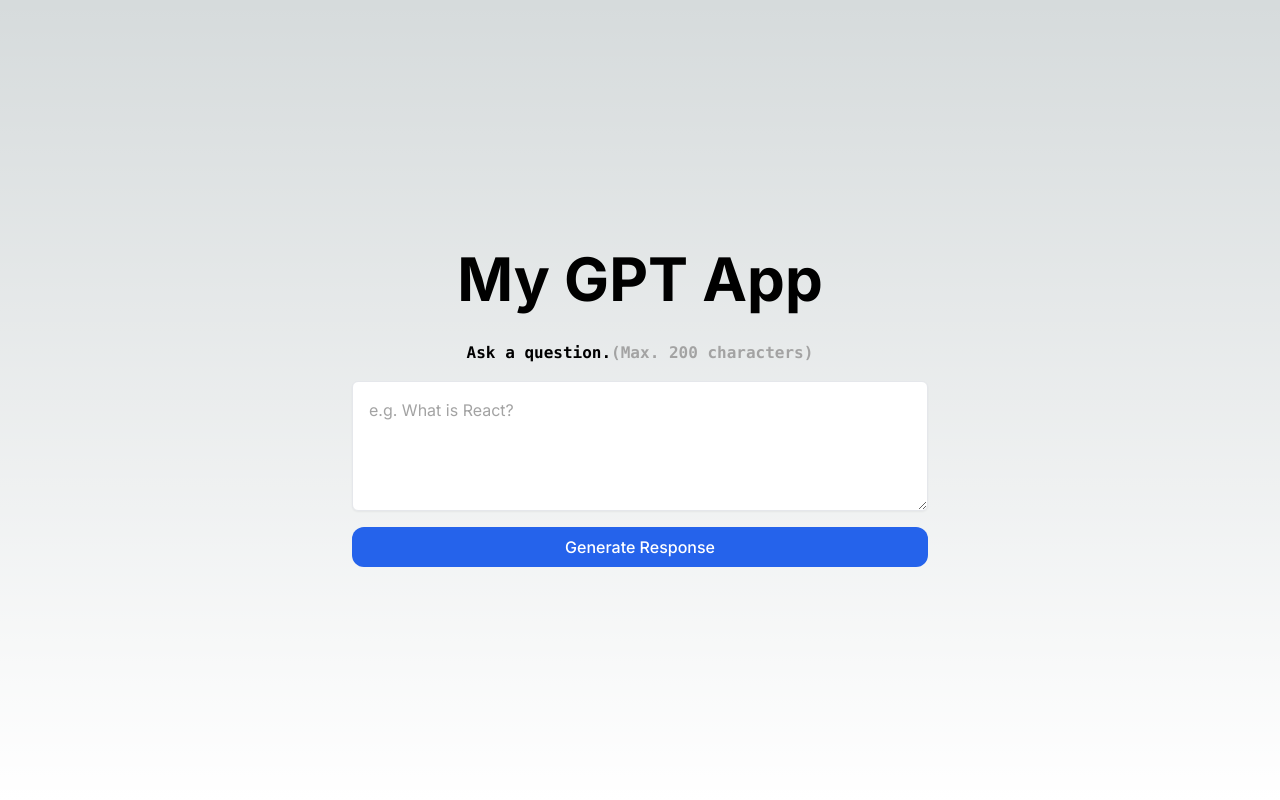
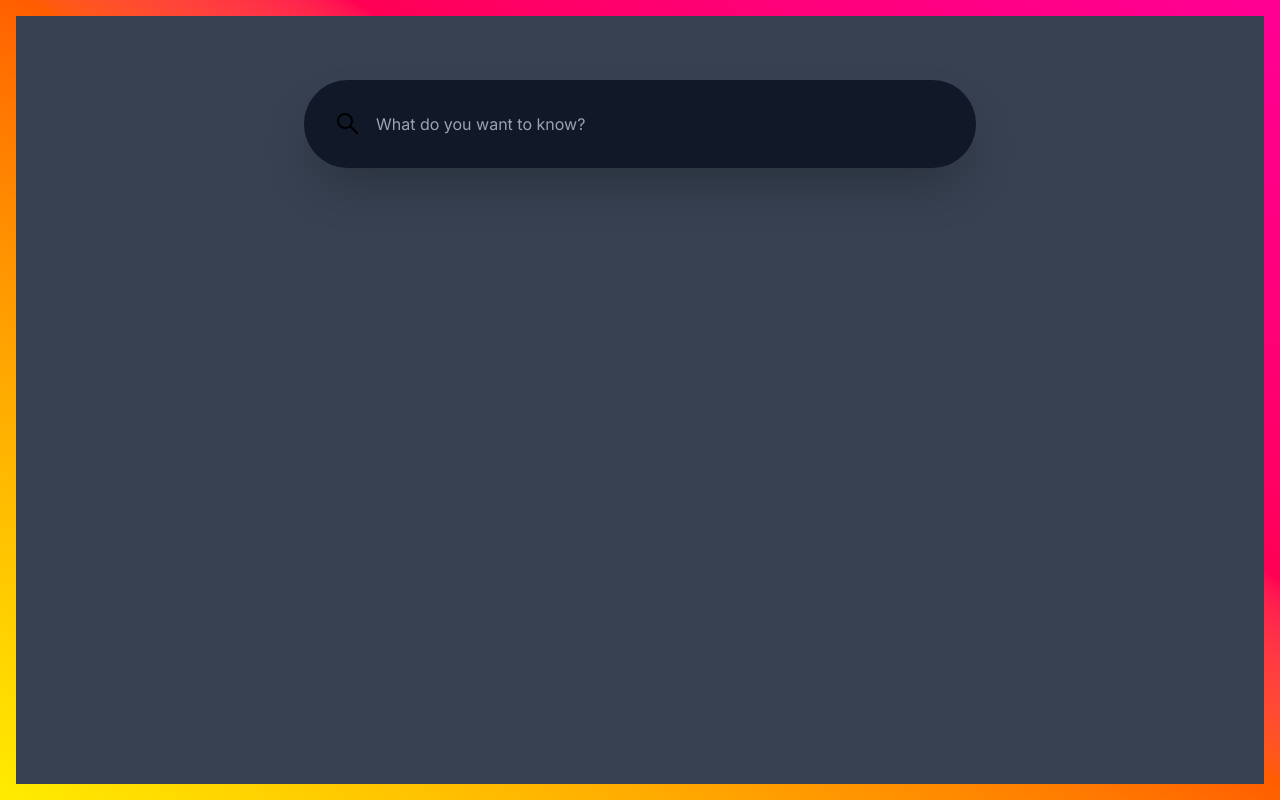
Before and after one commit to andy-stewart-design/next-qa, a Next.js app: page / in a window 1280 px wide. Built offline with nearby package versions, Linux system fonts and the light colour scheme.

Commit message:
Updating UI

```diff
--- a/src/app/globals.css
+++ b/src/app/globals.css
@@ -25,3 +25,11 @@ body {
     )
     rgb(var(--background-start-rgb));
 }
+
+.modern-gradient {
+  background-image: linear-gradient(
+    to bottom left in oklab,
+    oklch(55% 0.45 350) 0%,
+    oklch(100% 0.4 95) 100%
+  );
+}
--- a/src/app/page.tsx
+++ b/src/app/page.tsx
@@ -2,15 +2,10 @@ import UserInput from "@/components/UserInput";
 
 export default function Home() {
   return (
-    <main className="flex min-h-screen w-full flex-col items-center justify-center gap-4 text-center">
-      <h1 className="my-4 text-6xl font-bold">My GPT App</h1>
-      <div className="flex flex-col items-center gap-2 font-mono md:flex-row">
-        <p className="font-bold">
-          Ask a question.
-          <span className="text-neutral-400">(Max. 200 characters)</span>
-        </p>
+    <section className="text-l modern-gradient h-screen p-4 shadow-2xl">
+      <div className="flex h-full w-full flex-col items-center justify-start bg-gray-700 p-16">
+        <UserInput />
       </div>
-      <UserInput />
-    </main>
+    </section>
   );
 }
--- a/src/components/UserInput.tsx
+++ b/src/components/UserInput.tsx
@@ -3,9 +3,9 @@
 import { useState, MouseEvent, KeyboardEvent } from "react";
 
 export default function ClientSection() {
-  const [loading, setLoading] = useState(false);
   const [prompt, setPrompt] = useState("");
   const [answer, setAnswer] = useState<string | undefined>(undefined);
+  const [loading, setLoading] = useState(false);
 
   const generateResponse = async (e?: MouseEvent<HTMLButtonElement>) => {
     if (e) e.preventDefault();
@@ -30,7 +30,7 @@ export default function ClientSection() {
     setLoading(false);
   };
 
-  const handleKeyDown = (e: KeyboardEvent<HTMLTextAreaElement>) => {
+  const handleKeyDown = (e: KeyboardEvent) => {
     if (e.key === "Enter" && !e.shiftKey) {
       e.preventDefault();
       generateResponse();
@@ -38,37 +38,64 @@ export default function ClientSection() {
   };
 
   return (
-    <div className="w-full max-w-xl space-y-4">
-      <textarea
-        value={prompt}
-        onChange={(e) => setPrompt(e.target.value)}
-        onKeyDown={(e) => handleKeyDown(e)}
-        rows={4}
-        maxLength={200}
-        className="focus:outline-0 w-full rounded-md border
-         p-4 text-neutral-900 shadow-sm placeholder:text-neutral-400 block"
-        placeholder={"e.g. What is React?"}
-      />
-      {!loading ? (
-        <button
-          className="w-full rounded-xl bg-blue-600 px-4 py-2 font-medium text-white hover:bg-black/80"
-          onClick={(e) => generateResponse(e)}
-        >
-          Generate Response
-        </button>
-      ) : (
-        <button
-          disabled
-          className="w-full rounded-xl bg-neutral-900 px-4 py-2 font-medium text-white"
-        >
-          <div className="animate-pulse font-bold tracking-widest">...</div>
-        </button>
-      )}
+    <div className="grid w-full max-w-2xl gap-6">
+      <div className="flex items-center gap-2 rounded-full bg-gray-900 p-6 px-8 shadow-2xl">
+        {loading ? <LoadingSpinner /> : <Search />}
+        <input
+          className="grow bg-transparent p-2 focus:outline-none"
+          value={prompt}
+          onChange={(e) => setPrompt(e.target.value)}
+          onKeyDown={(e) => handleKeyDown(e)}
+          placeholder="What do you want to know?"
+          disabled={loading}
+        />
+      </div>
+
       {answer && (
-        <div>
+        <div className={"px-8 pt-6"}>
           <p className="text-left">{answer}</p>
         </div>
       )}
     </div>
   );
 }
+
+const Search = () => {
+  return (
+    <svg width="24" height="24" viewBox="0 0 24 24" fill="none">
+      <path
+        d="M14 14L22 22M16 9C16 12.866 12.866 16 9 16C5.13401 16 2 12.866 2 9C2 5.13401 5.13401 2 9 2C12.866 2 16 5.13401 16 9Z"
+        stroke="currentColor"
+        strokeWidth="2"
+        strokeLinejoin="round"
+      />
+    </svg>
+  );
+};
+
+const LoadingSpinner = () => {
+  return (
+    <svg
+      className="animate-spin"
+      width="24"
+      height="24"
+      fill="none"
+      viewBox="0 0 24 24"
+    >
+      <circle
+        cx="12"
+        cy="12"
+        r="8"
+        stroke="currentColor"
+        strokeWidth="3"
+        opacity="0.3"
+      ></circle>
+      <path
+        stroke="currentColor"
+        strokeLinecap="round"
+        strokeWidth="3"
+        d="M12 4a8 8 0 00-5.657 13.657"
+      ></path>
+    </svg>
+  );
+};
```
Also changed, not shown: vercel.json (added).
